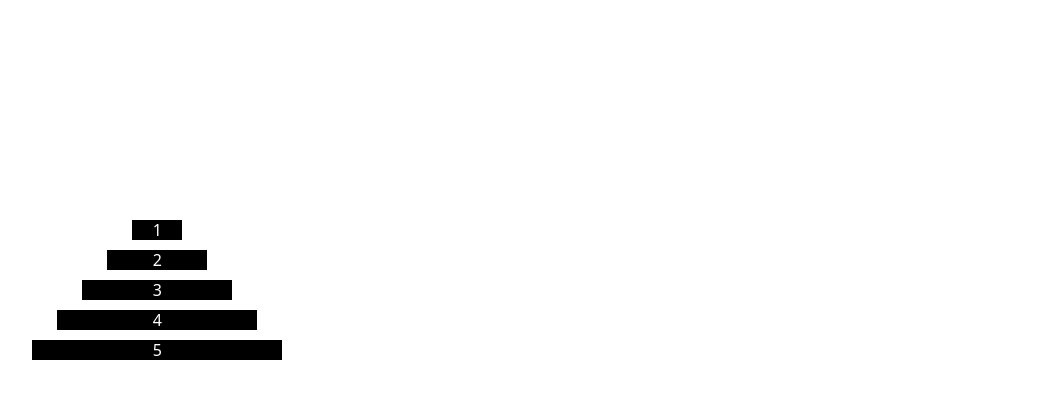
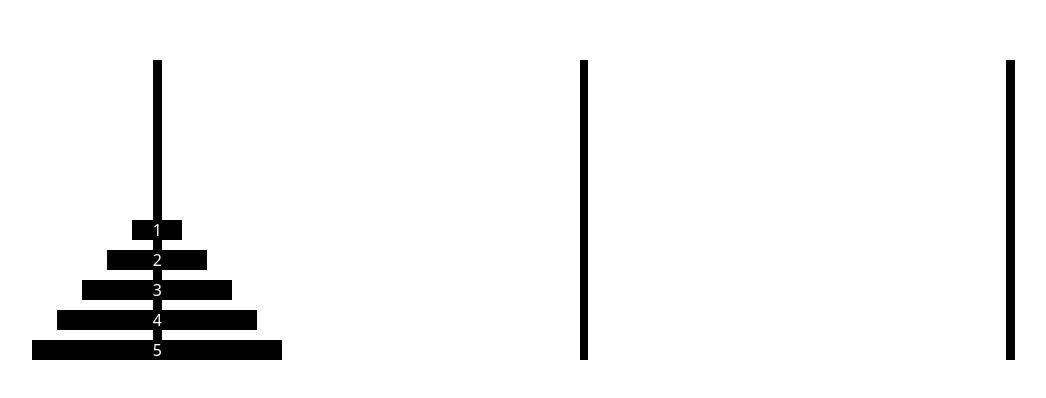
Before and after one commit to gnuheht/web-app-translate, a React (Vite) app in the folder translate-file-app/: page / in a window 1280 px wide. Shown: the part 140-538 px from the top of the page, without its empty margins (56-1102 px from the left). Built offline with nearby package versions, Linux system fonts and the light colour scheme.

Commit message:
Change 2

```diff
--- a/translate-file-app/src/components/Algo/algothritm.tsx
+++ b/translate-file-app/src/components/Algo/algothritm.tsx
@@ -8,6 +8,11 @@ function Algothritm() {
   const handleOnClick = (num: number) => {
     console.log('num', num);
     if (select === -1) {
+      console.log('num');
+      setSelect(num);
+    }
+
+    if (select === num) {
       console.log('num');
       setSelect(num);
     }
@@ -31,7 +36,12 @@ function Algothritm() {
   return (
     <div className="main">
       {box.map((i, index) => (
-        <div className="column" onClick={() => doOnclick(index)} key={index}>
+        <div
+          className="column"
+          onClick={() => doOnclick(index)}
+          key={index}
+          style={{ '--theme-color': '#000' }}
+        >
           {i.map((a, index) => (
             <Disc
               key={index}
```
